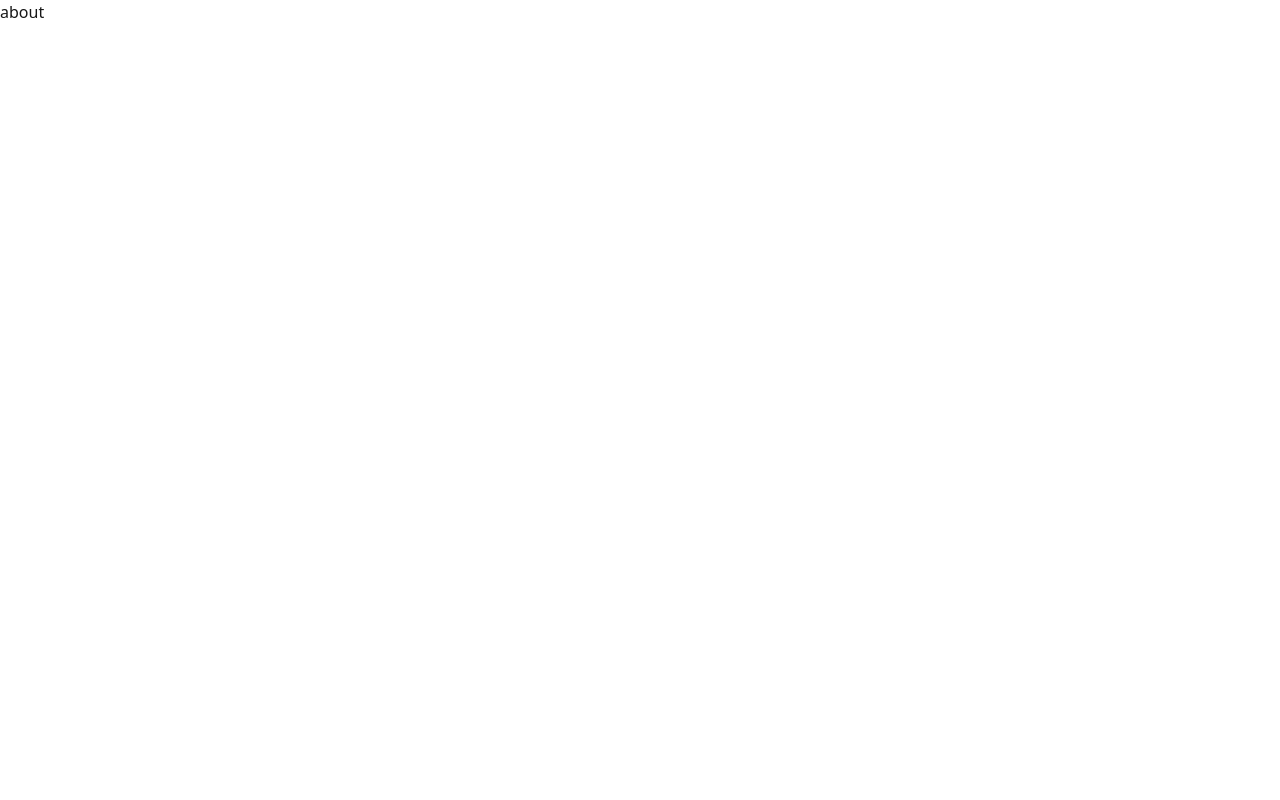
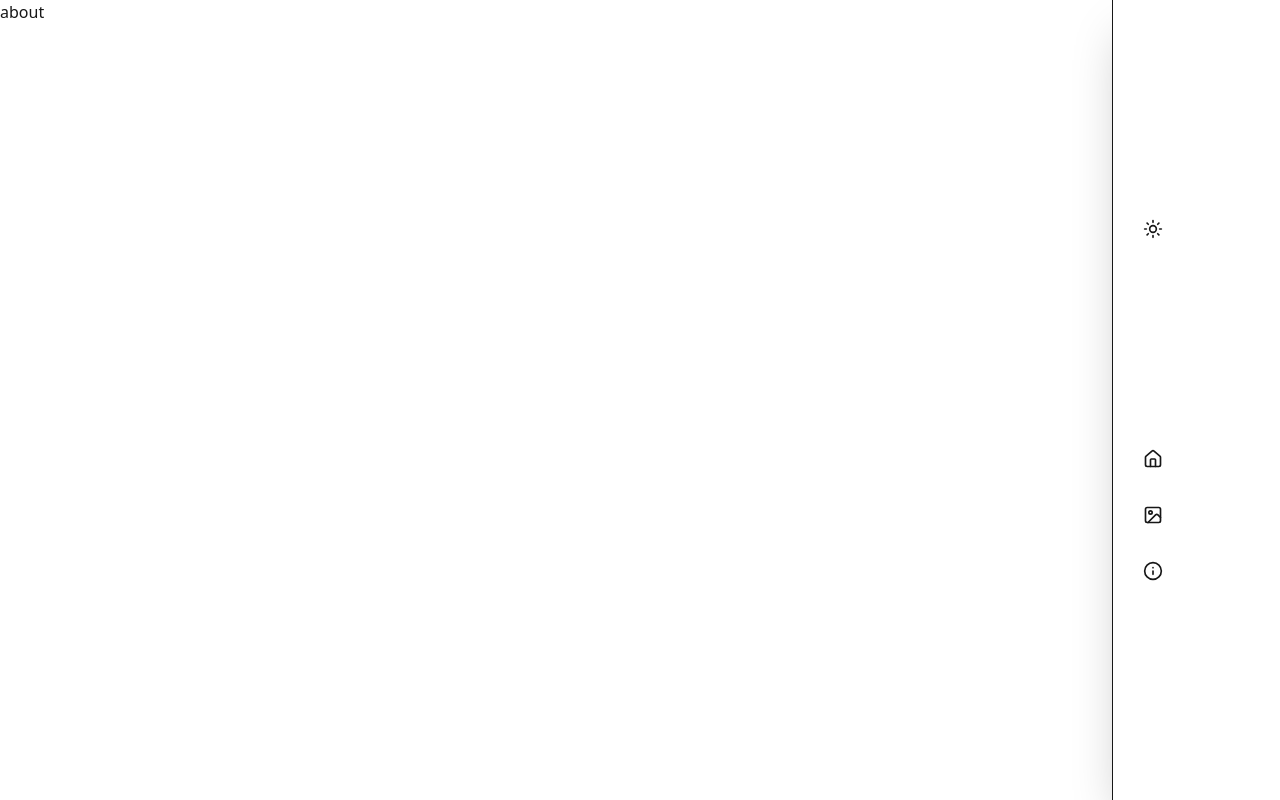
Before and after one commit to dynamic-user054/art-portfolio, a Next.js app: page /about in a window 1280 px wide. Built offline with nearby package versions, Linux system fonts and the light colour scheme.

Commit message:
feat : Added Navbar to other Pages

```diff
--- a/app/about/page.tsx
+++ b/app/about/page.tsx
@@ -1,7 +1,11 @@
+import { NavBar } from "@/components/NavBar";
 
 export const about = () => {
   return (
-    <div>about</div>
+    <div>
+      <NavBar />
+      <div>about</div>
+    </div>
   )
 }
 export default about;
--- a/app/gallery/page.tsx
+++ b/app/gallery/page.tsx
@@ -1,17 +1,19 @@
+import { NavBar } from "@/components/NavBar";
 
 export const gallery = () => {
 
 
-  const photos =["https://imgs.search.brave.com/l4cjMLhZH2M1CGlpApdMbD0cwFwD5OB_wPwpy68MPnM/rs:fit:860:0:0:0/g:ce/aHR0cHM6Ly90aHVt/YnMuZHJlYW1zdGlt/ZS5jb20vYi9iZWF1/dGlmdWwtbmF0dXJl/LXBob3RvLTQxOTYx/MDA0NS5qcGc"];
+  const photos =[]
   return (
     <div className="flex flex col">
+    <NavBar/>
     <div>Gallery</div>
     <div className="flex flex-col justify-evenly">
-      {photos.map((photo ,i)=>(
+      {/* {photos.map((photo ,i)=>(
         <div key={i}  className="p-10">
           <img src={photo}/>
         </div>
-      ))}
+      ))} */}
       </div>
       </div>
   );
```
